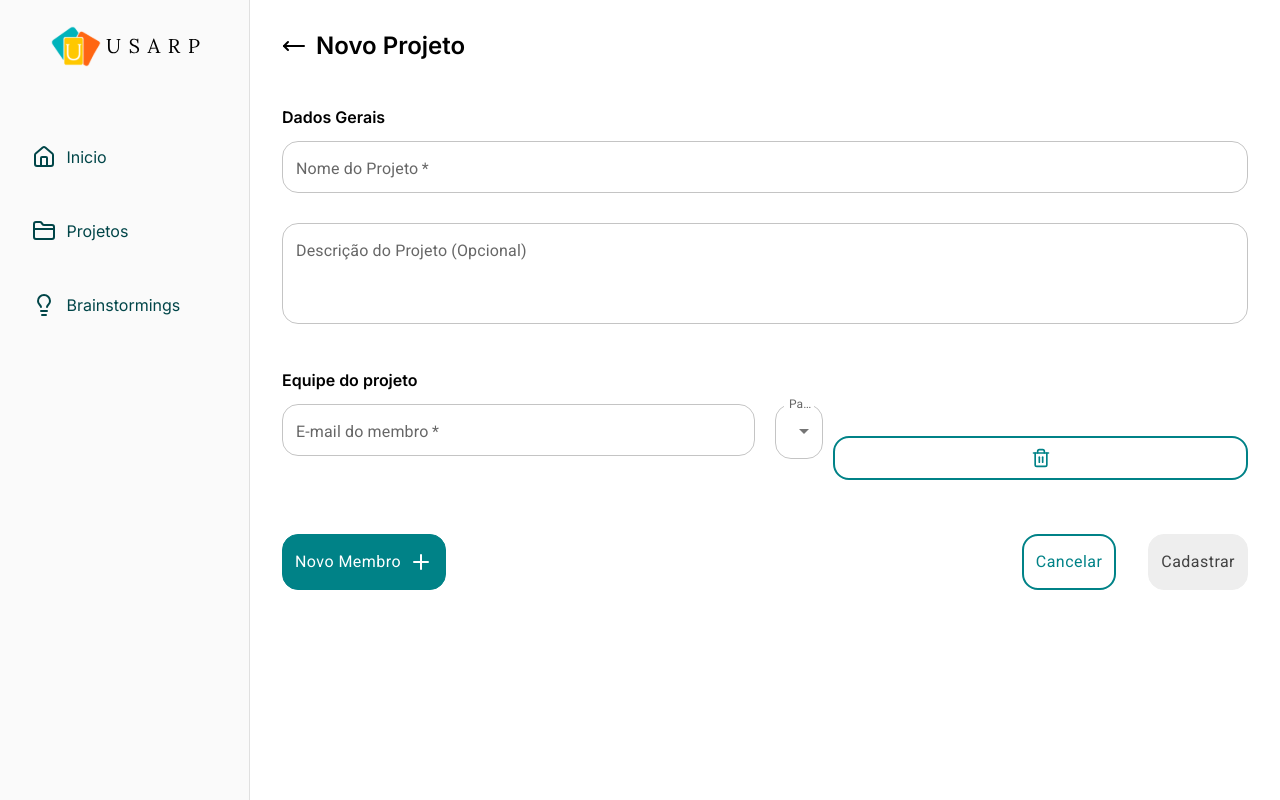
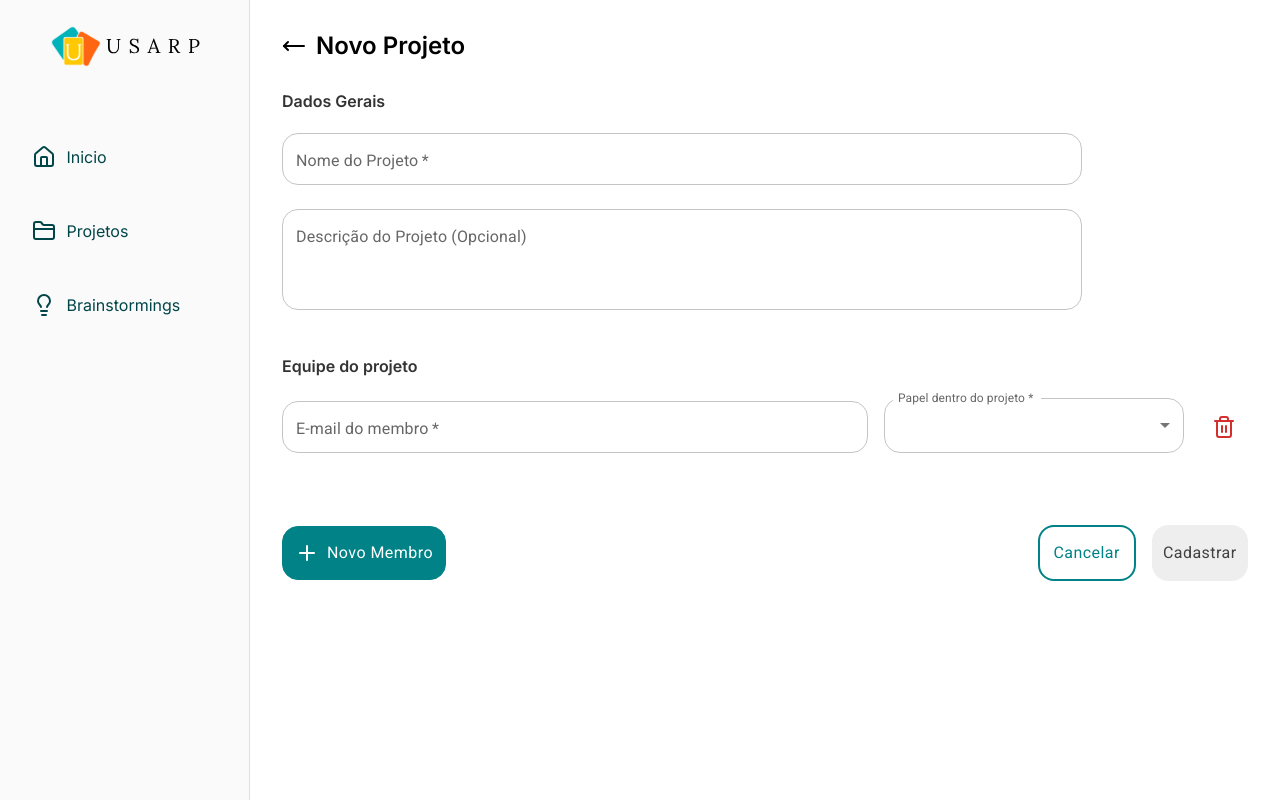
Before and after one commit to DAUUX/usarp-tool, a React (Vite) app: page /registerProject in a window 1280 px wide. Built offline with nearby package versions, Linux system fonts and the light colour scheme; sample sign-in values are in the browser's storage.

Commit message:
refactor button delete member

```diff
--- a/src/pages/CreateProject/index.jsx
+++ b/src/pages/CreateProject/index.jsx
@@ -1,6 +1,6 @@
 import { useMemo, useState, useEffect } from "react";
 import { MoveLeft, Plus, Trash2 } from "lucide-react";
-import { NavLink, useNavigate, useParams } from "react-router-dom"; // Adicionado useParams
+import { NavLink, useNavigate, useParams } from "react-router-dom";
 import axios from "axios";
 
 import { useForm, Controller, useFieldArray } from "react-hook-form";
@@ -17,7 +17,6 @@ import { useAuth } from "../../hooks/useAuth";
 import { ROLE_IN_PROJECT } from "../../data/constants";
 import styles from "./styles.module.scss";
 
-// Lista de status possíveis para edição
 const PROJECT_STATUS_OPTIONS = [
   { value: "Novo", label: "Novo" },
   { value: "active", label: "Ativo" },
@@ -27,24 +26,20 @@ const PROJECT_STATUS_OPTIONS = [
 
 const CreateProject = () => {
   const navigate = useNavigate();
-  const { id } = useParams(); // Pega o ID da rota (se existir)
+  const { id } = useParams();
   const { token } = useAuth();
 
-  const isEditMode = !!id; // Boolean: true se estiver editando
+  const isEditMode = !!id;
 
   const [apiError, setApiError] = useState("");
   const [isLoadingData, setIsLoadingData] = useState(false);
 
-  // Schema adaptável
   const schema = useMemo(
     () =>
       Yup.object().shape({
         projectName: Yup.string().required("Nome do Projeto é Obrigatório"),
         description: Yup.string().optional(),
-        // Status é obrigatório apenas na edição
         status: isEditMode ? Yup.string().required("Status é obrigatório") : Yup.string().optional(),
-
-        // Na edição, o time não é enviado, mas o form precisa dele para renderizar a lista
         projectTeam: Yup.array().of(
           Yup.object().shape({
             email: Yup.string().email("Digite um Email Valido").required("Email é Obrigatório"),
@@ -55,7 +50,7 @@ const CreateProject = () => {
     [isEditMode]
   );
 
-  const { control, formState, handleSubmit, reset, setValue } = useForm({
+  const { control, formState, handleSubmit, reset } = useForm({
     mode: "onChange",
     resolver: yupResolver(schema),
     defaultValues: {
@@ -73,28 +68,23 @@ const CreateProject = () => {
 
   const { errors, isValid, isSubmitting } = formState;
 
-  // Efeito para carregar dados se for edição
   useEffect(() => {
     if (isEditMode && token) {
       const fetchProjectData = async () => {
         setIsLoadingData(true);
         try {
-          // Reutilizando o endpoint de listagem filtrando por ID para pegar os dados
           const response = await axios.get(`${config.baseUrl}/project/owned-projects`, {
             headers: { Authorization: `Bearer ${token}` },
-            params: { id: id }, // Filtra pelo ID
+            params: { id: id },
           });
 
           const projects = response.data.projects || [];
           if (projects.length > 0) {
             const project = projects[0];
-
-            // Preenche o formulário
             reset({
               projectName: project.projectName,
               description: project.description,
               status: project.status,
-              // Mapeia o time vindo do back para o formato do form
               projectTeam: project.projectTeam.map((member) => ({
                 email: member.email,
                 roleInProject: member.roleInProject || "",
@@ -117,47 +107,27 @@ const CreateProject = () => {
 
   const handleSubmitForm = async (data) => {
     setApiError("");
-
     try {
       if (isEditMode) {
-        // LÓGICA DE UPDATE (PUT)
-        // Payload específico para o PUT (sem projectTeam)
         const updatePayload = {
           projectName: data.projectName,
           description: data.description,
           status: data.status,
         };
-
         await axios.put(`${config.baseUrl}/project/${id}`, updatePayload, {
           headers: { Authorization: `Bearer ${token}` },
         });
       } else {
-        // LÓGICA DE CREATE (POST)
-        // Payload completo
         await axios.post(`${config.baseUrl}/project/create`, data, {
           headers: { Authorization: `Bearer ${token}` },
         });
       }
-
       reset();
       navigate("/projects");
     } catch (error) {
       console.error("Erro ao salvar projeto:", error);
-
       if (error.response) {
-        const { status, data } = error.response;
-
-        if (status === 400) {
-          setApiError(data.message || "Erro de validação.");
-        } else if (status === 401) {
-          setApiError("Sessão expirada. Faça login novamente.");
-        } else if (status === 403) {
-          setApiError("Somente o criador pode editar este projeto.");
-        } else if (status === 404) {
-          setApiError("Projeto não encontrado.");
-        } else {
-          setApiError("Ocorreu um erro interno.");
-        }
+        setApiError(error.response.data.message || "Erro ao salvar.");
       } else {
         setApiError("Erro de conexão com o servidor.");
       }
@@ -229,7 +199,6 @@ const CreateProject = () => {
               )}
             />
 
-            {/* Campo STATUS só aparece na Edição */}
             {isEditMode && (
               <Controller
                 name="status"
@@ -250,23 +219,19 @@ const CreateProject = () => {
           </div>
         </fieldset>
 
-        {/* Na edição, mostraremos a equipe como "apenas leitura" ou editável visualmente,
-            mas lembrando que a API de PUT não atualiza a equipe.
-            Para evitar confusão, vamos desabilitar a edição da equipe se for EditMode
-            ou adicionar um aviso visual.
-        */}
         <fieldset>
           <legend>
             Equipe do projeto{" "}
             {isEditMode && (
-              <span style={{ fontSize: "0.8rem", color: "#666" }}>
+              <span style={{ fontSize: "0.8rem", color: "#666", fontWeight: "400" }}>
                 (Gerenciamento de equipe indisponível na edição rápida)
               </span>
             )}
           </legend>
 
           {fields.map((field, index) => (
-            <div key={field.id} className={styles.members} style={{ marginBottom: "1rem" }}>
+            <div key={field.id} className={styles.members}>
+              <div className={styles.emailInputWrapper}>
                 <Controller
                   name={`projectTeam.${index}.email`}
                   control={control}
@@ -274,66 +239,65 @@ const CreateProject = () => {
                     <Input
                       {...inputField}
                       label="E-mail do membro"
-                    disabled={isEditMode} // Desabilita na edição
+                      disabled={isEditMode}
                       type="email"
-                    placeholder="Digite o email"
+                      placeholder="exemplo@email.com"
                       error={!!errors.projectTeam?.[index]?.email}
                       helperText={errors.projectTeam?.[index]?.email?.message}
                       required={!isEditMode}
                     />
                   )}
                 />
+              </div>
 
-              <div style={{ display: "flex", alignItems: "flex-start", gap: "10px", width: "100%" }}>
-                <div style={{ flex: 1 }}>
+              <div className={styles.roleSelectWrapper}>
                 <Controller
                   name={`projectTeam.${index}.roleInProject`}
                   control={control}
                   render={({ field: inputField }) => (
                     <Select
                       {...inputField}
-                        label="Papel"
-                        disabled={isEditMode} // Desabilita na edição
+                      label="Papel dentro do projeto"
+                      disabled={isEditMode}
                       error={!!errors.projectTeam?.[index]?.roleInProject}
                       helperText={errors.projectTeam?.[index]?.roleInProject?.message}
                       options={ROLE_IN_PROJECT}
                       required={!isEditMode}
-                        placeholder="Nível"
+                      placeholder="Selecione"
                     />
                   )}
                 />
               </div>
 
-                {/* Botão de remover só aparece se NÃO for edição e tiver mais de 1 */}
               {!isEditMode && fields.length > 0 && (
-                  <Button
+                <button
                   type="button"
-                    variant="outlined"
+                  className={styles.deleteButton}
                   onClick={() => remove(index)}
-                    style={{ marginTop: "32px", padding: "10px" }}
+                  title="Remover membro"
                 >
-                    <Trash2 size={20} />
-                  </Button>
+                  <Trash2 />
+                </button>
               )}
-              </div>
             </div>
           ))}
         </fieldset>
 
         <div className={styles.buttonGroup}>
-          {/* Botão Novo Membro oculto na edição */}
+          <div>
             {!isEditMode && (
               <Button
                 type="button"
                 icon={<Plus />}
-              iconPosition="end"
+                iconPosition="start"
                 onClick={() => append({ email: "", roleInProject: "" })}
               >
                 Novo Membro
               </Button>
             )}
+          </div>
 
-          <div>
+          <div className={styles.actions}>
             <Button
               type="reset"
               variant="outlined"
@@ -345,8 +309,9 @@ const CreateProject = () => {
             >
               Cancelar
             </Button>
+
             <Button type="submit" disabled={!isValid || isSubmitting}>
-              {isSubmitting ? "Salvando..." : isEditMode ? "Salvar Alterações" : "Cadastrar"}
+              {isSubmitting ? "Salvando..." : isEditMode ? "Salvar Atualização" : "Cadastrar"}
             </Button>
           </div>
         </div>
--- a/src/pages/CreateProject/styles.module.scss
+++ b/src/pages/CreateProject/styles.module.scss
@@ -12,62 +12,85 @@
   color: black;
   gap: 10px;
   width: fit-content;
+  margin-bottom: 2rem;
 
   h2 {
     font-size: 1.5rem;
+    font-weight: 600;
   }
 }
 
 form {
-  margin-top: 3rem;
+  margin-top: 1rem;
 }
 
 legend {
-  font-weight: 800;
-  margin-bottom: 1rem;
+  font-weight: 600;
+  color: #333;
+  margin-bottom: 1.5rem;
+  font-size: 1rem;
 }
 
 fieldset {
   border: none;
   margin-bottom: 3rem;
+  padding: 0;
 }
 
 .project {
   display: flex;
   flex-direction: column;
-  gap: 30px;
+  gap: 24px;
+  max-width: 800px;
 }
 
 .members {
   display: flex;
-  gap: 20px;
+  gap: 16px;
+  align-items: flex-end;
+  margin-bottom: 1.5rem;
+  width: 100%;
+}
+
+.emailInputWrapper {
+  flex: 1;
+}
+
+.roleSelectWrapper {
+  width: 300px;
+  flex-shrink: 0;
 }
 
 .deleteButton {
   display: flex;
   align-items: center;
   justify-content: center;
-  width: fit-content;
-  align-self: center;
-  border: 1px solid red;
-  background: none;
-  border-radius: 5px;
-  color: red;
+  background: transparent;
+  border: none;
+  color: #d32f2f;
   cursor: pointer;
-  padding: 10px;
+  padding: 12px;
+  margin-bottom: 2px;
+  transition: opacity 0.2s;
+
+  &:hover {
+    opacity: 0.7;
+  }
+
+  svg {
+    width: 24px;
+    height: 24px;
+  }
 }
 
 .buttonGroup {
   display: flex;
   justify-content: space-between;
-  margin-top: -10px;
+  align-items: center;
+  margin-top: 40px;
 
-  button {
-    width: fit-content;
-  }
-
-  div {
+  .actions {
     display: flex;
-    gap: 2rem;
+    gap: 1rem;
   }
 }
```
Lines whose indentation alone changed are shown as unchanged.
